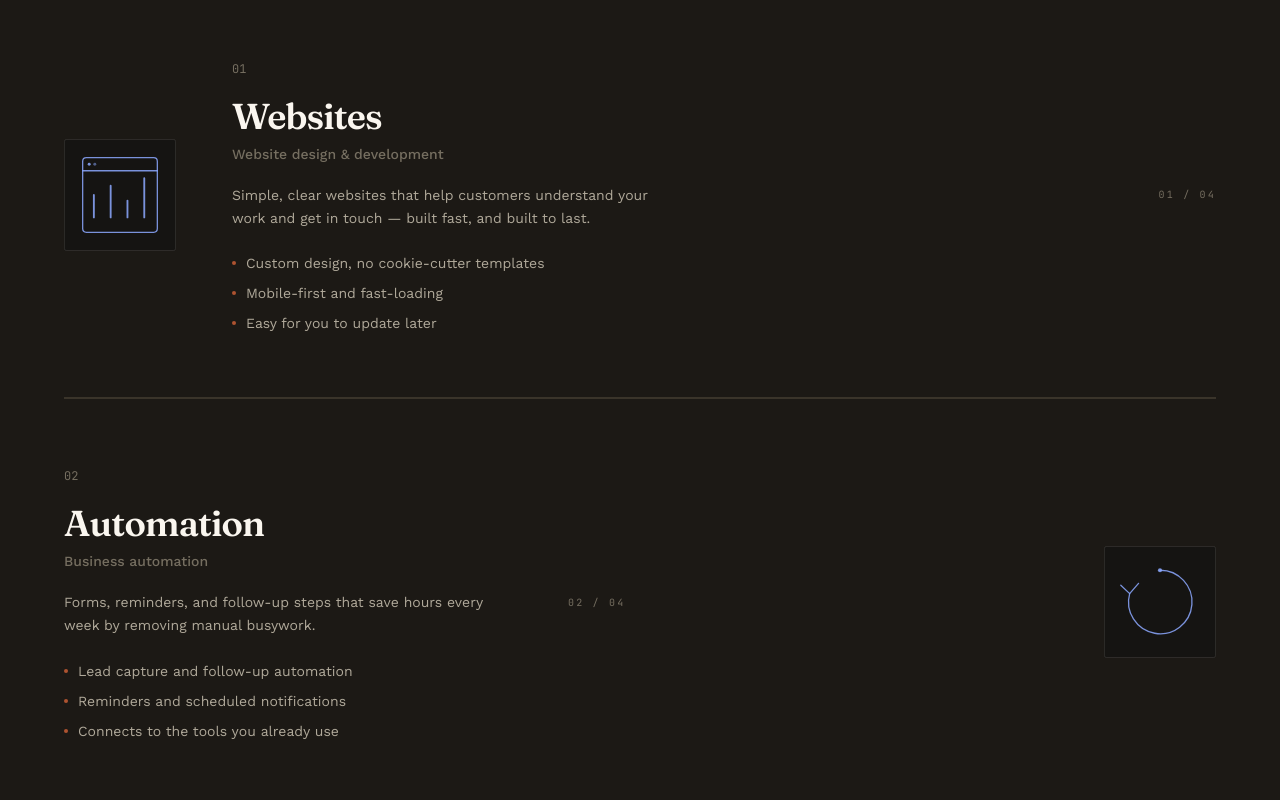
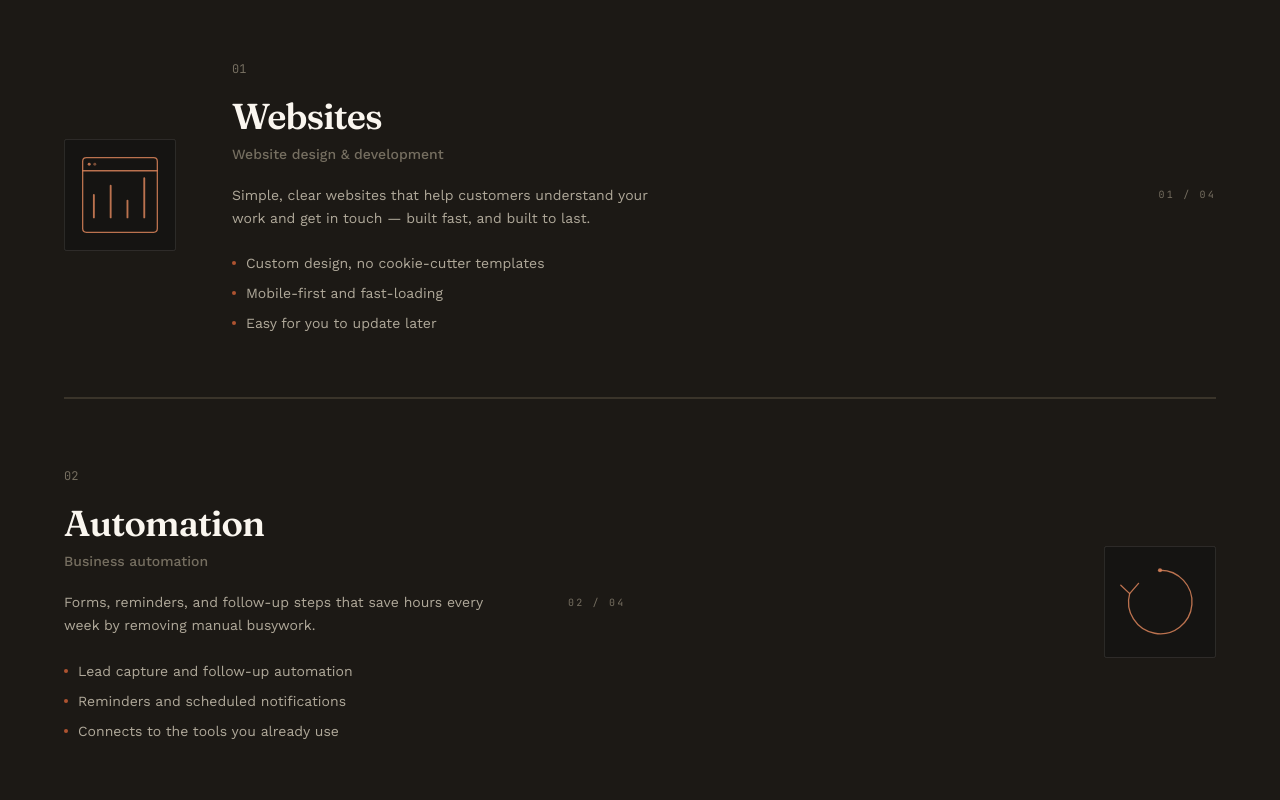
Before and after one commit to returnofjesus9-spec/goodman, a Next.js app in the folder frontend/: page /services in a window 1280 px wide. Shown: the part 860-1660 px from the top of the page. Built offline with nearby package versions, Linux system fonts and the light colour scheme.

Commit message:
svg colors

```diff
--- a/frontend/components/architecture-diagram.tsx
+++ b/frontend/components/architecture-diagram.tsx
@@ -91,7 +91,7 @@ export default function ArchitectureDiagram() {
             start={start}
             end={end}
             d={`M ${s.p0x} ${s.p0y} C ${s.p1x} ${s.p1y}, ${s.p2x} ${s.p2y}, ${s.p3x} ${s.p3y}`}
-            stroke="rgba(140,169,255,0.55)"
+            stroke="rgba(217,131,90,0.55)"
           />
         );
       })}
@@ -101,7 +101,7 @@ export default function ArchitectureDiagram() {
         const at = s.i * spokeSpan + spokeSpan * 0.85;
         return (
           <ScrollNode key={`${s.key}-port`} progress={progress} at={at} x={s.portX} y={s.portY}>
-            <line x1={s.p3x} y1={s.p3y} x2={s.portX} y2={s.portY} stroke="rgba(140,169,255,0.75)" strokeWidth={1.25} />
+            <line x1={s.p3x} y1={s.p3y} x2={s.portX} y2={s.portY} stroke="rgba(217,131,90,0.75)" strokeWidth={1.25} />
           </ScrollNode>
         );
       })}
--- a/frontend/components/graphics/motifs.tsx
+++ b/frontend/components/graphics/motifs.tsx
@@ -19,7 +19,7 @@ export function ScrollConnector({
   start,
   end,
   d,
-  stroke = 'rgba(140,169,255,0.5)',
+  stroke = 'rgba(217,131,90,0.5)',
   strokeWidth = 1.25,
 }: {
   progress: MotionValue<number>;
--- a/frontend/components/graphics/process-pipeline.tsx
+++ b/frontend/components/graphics/process-pipeline.tsx
@@ -56,7 +56,7 @@ export default function ProcessPipeline({ steps }: { steps: { index: string; tit
         start={0}
         end={lineEnd}
         d={`M ${p0} ${y} C ${p1x} ${y - bow}, ${p2x} ${y + bow}, ${p3} ${y}`}
-        stroke="rgba(140,169,255,0.45)"
+        stroke="rgba(217,131,90,0.45)"
       />
 
       {/* traveling signal — only starts once the full run is laid down */}
@@ -81,7 +81,7 @@ export default function ProcessPipeline({ steps }: { steps: { index: string; tit
         const at = t * lineEnd;
         return (
           <ScrollNode key={step.index} progress={progress} at={at} x={cx} y={cy}>
-            <circle cx={cx} cy={cy} r={13} fill="rgba(17,17,17,0.95)" stroke="rgba(140,169,255,0.55)" strokeWidth={1.25} />
+            <circle cx={cx} cy={cy} r={13} fill="rgba(17,17,17,0.95)" stroke="rgba(217,131,90,0.55)" strokeWidth={1.25} />
             <text x={cx} y={cy + 4} textAnchor="middle" fill="#D9835A" fontSize="10" fontFamily="var(--font-mono)">
               {step.index}
             </text>
--- a/frontend/components/graphics/topology-overview.tsx
+++ b/frontend/components/graphics/topology-overview.tsx
@@ -56,7 +56,7 @@ export default function TopologyOverview() {
             start={start}
             end={end}
             d={`M ${byKey[a].x} ${byKey[a].y} L ${byKey[b].x} ${byKey[b].y}`}
-            stroke="rgba(140,169,255,0.3)"
+            stroke="rgba(217,131,90,0.3)"
           />
         );
       })}
@@ -74,7 +74,7 @@ export default function TopologyOverview() {
               cy={n.y}
               r={7}
               fill="rgba(17,17,17,0.95)"
-              stroke="rgba(140,169,255,0.8)"
+              stroke="rgba(217,131,90,0.8)"
               strokeWidth={1.4}
               className="animate-node-blink"
             />
--- a/frontend/components/service-glyphs.tsx
+++ b/frontend/components/service-glyphs.tsx
@@ -4,7 +4,7 @@ import { DrawPath } from '@/components/motion';
 
 const common = {
   fill: 'none',
-  stroke: 'rgba(140,169,255,0.85)',
+  stroke: 'rgba(217,131,90,0.85)',
   strokeWidth: 1.4,
   strokeLinecap: 'round' as const,
   strokeLinejoin: 'round' as const,
@@ -25,8 +25,8 @@ export function WebsiteGlyph() {
     <Frame>
       <DrawPath d="M20 34 H100" {...common} />
       <DrawPath d="M20 24 Q20 20 24 20 H96 Q100 20 100 24 V96 Q100 100 96 100 H24 Q20 100 20 96 Z" {...common} delay={0.1} />
-      <circle cx={27} cy={27} r={1.6} fill="rgba(140,169,255,0.85)" />
-      <circle cx={33} cy={27} r={1.6} fill="rgba(140,169,255,0.5)" />
+      <circle cx={27} cy={27} r={1.6} fill="rgba(217,131,90,0.85)" />
+      <circle cx={33} cy={27} r={1.6} fill="rgba(217,131,90,0.5)" />
       <DrawPath d="M32 84 V60 M50 84 V50 M68 84 V66 M86 84 V42" {...common} strokeWidth={2} delay={0.3} />
     </Frame>
   );
@@ -42,7 +42,7 @@ export function AutomationGlyph() {
         delay={0.1}
       />
       <DrawPath d="M18 42 L27.5 51 L37 40" {...common} delay={0.5} />
-      <circle cx={60} cy={26} r={2.2} fill="rgba(140,169,255,0.85)" />
+      <circle cx={60} cy={26} r={2.2} fill="rgba(217,131,90,0.85)" />
     </Frame>
   );
 }
@@ -65,10 +65,10 @@ export function CustomGlyph() {
   return (
     <Frame>
       <DrawPath d="M32 34 L60 60 L88 34 M60 60 V90 M32 90 L60 60 L88 90" {...common} delay={0.15} />
-      <circle cx={32} cy={34} r={4} fill="rgba(17,17,17,1)" stroke="rgba(140,169,255,0.85)" strokeWidth={1.4} />
-      <circle cx={88} cy={34} r={4} fill="rgba(17,17,17,1)" stroke="rgba(140,169,255,0.85)" strokeWidth={1.4} />
-      <circle cx={32} cy={90} r={4} fill="rgba(17,17,17,1)" stroke="rgba(140,169,255,0.85)" strokeWidth={1.4} />
-      <circle cx={88} cy={90} r={4} fill="rgba(17,17,17,1)" stroke="rgba(140,169,255,0.85)" strokeWidth={1.4} />
+      <circle cx={32} cy={34} r={4} fill="rgba(17,17,17,1)" stroke="rgba(217,131,90,0.85)" strokeWidth={1.4} />
+      <circle cx={88} cy={34} r={4} fill="rgba(17,17,17,1)" stroke="rgba(217,131,90,0.85)" strokeWidth={1.4} />
+      <circle cx={32} cy={90} r={4} fill="rgba(17,17,17,1)" stroke="rgba(217,131,90,0.85)" strokeWidth={1.4} />
+      <circle cx={88} cy={90} r={4} fill="rgba(17,17,17,1)" stroke="rgba(217,131,90,0.85)" strokeWidth={1.4} />
       <circle cx={60} cy={60} r={5} fill="rgba(174,83,48,0.9)" />
     </Frame>
   );
```
